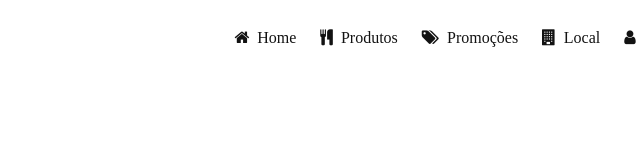
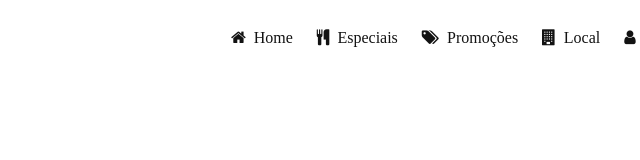
Before and after one commit to JPSCorreia/pizzaplace, a plain HTML site: page index.html in a window 1280 px wide. Shown: the full height of the page, 519-1159 px from the left. Drawn offline with Linux system fonts and the light colour scheme.

Commit message:
especiais

```diff
--- a/index.html
+++ b/index.html
@@ -21,7 +21,7 @@
         </a>
         <a href="#produtos" class="nav-button">
           <i class="fa fa-cutlery" aria-hidden="true"></i>
-          <span>Produtos</span>
+          <span>Especiais</span>
         </a>
         <a href="#especiais" class="nav-button">
           <i class="fa fa-tags" aria-hidden="true"></i>
```
